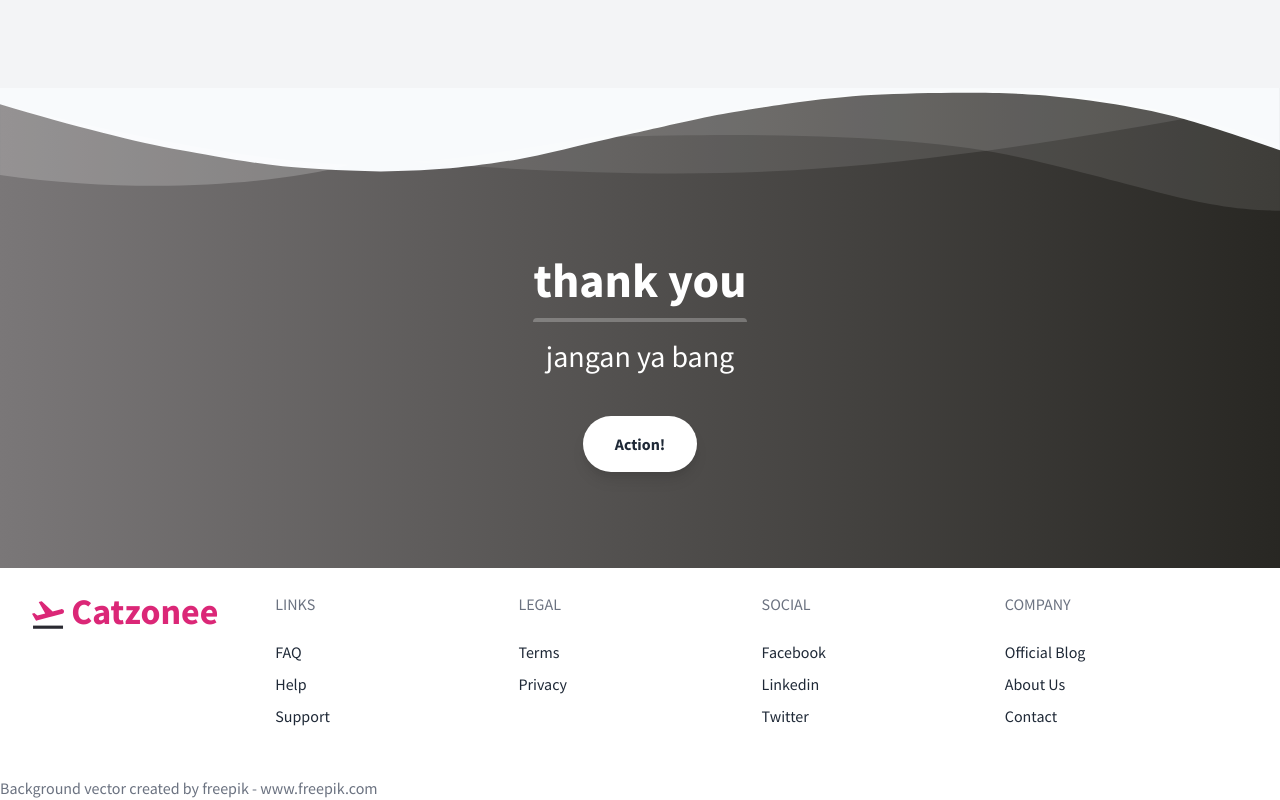
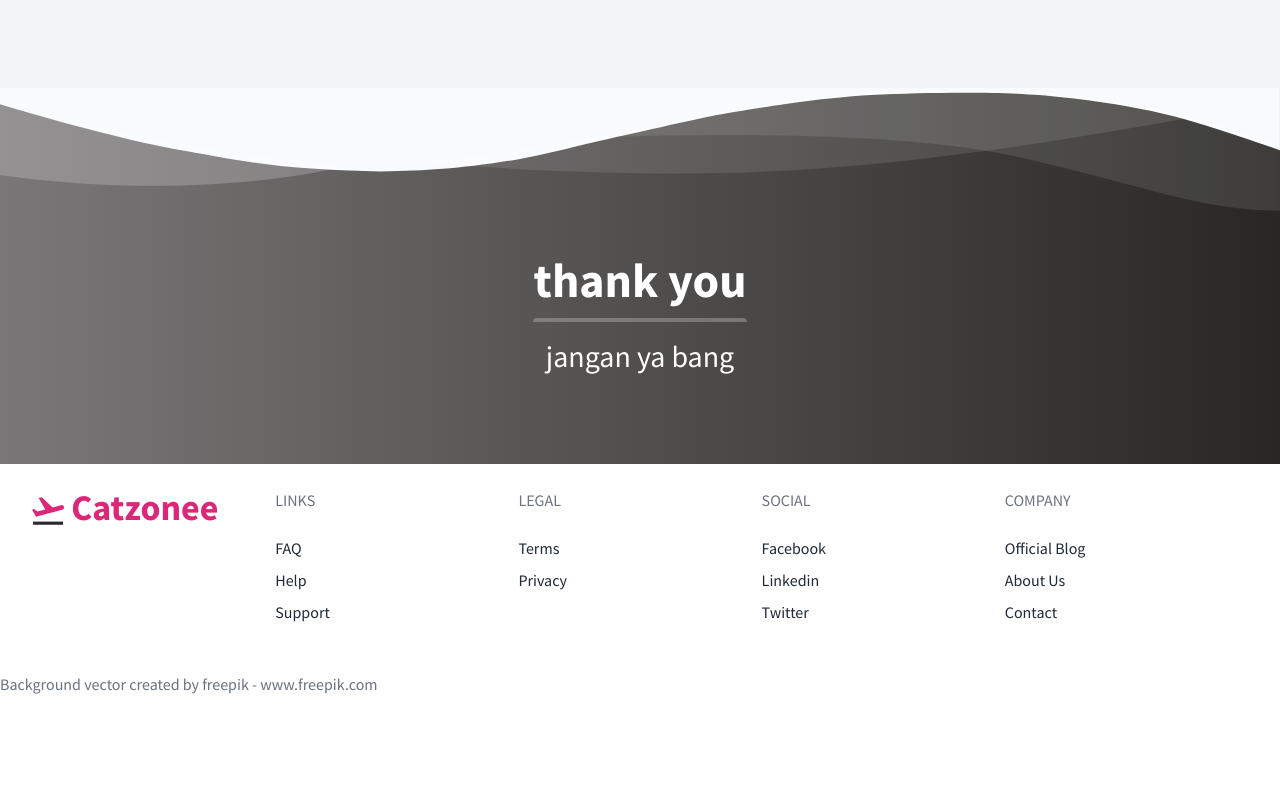
Before and after one commit to ctznnn/ok.github.io, a plain HTML site: page index.html in a window 1280 px wide. Shown: the part 2979-3779 px from the top of the page. After the commit the page ends 3675 px from the top, so only its background shows below. Drawn offline with nearby package versions, Linux system fonts and the light colour scheme.

Commit message:
index.html

```diff
--- a/index.html
+++ b/index.html
@@ -258,9 +258,6 @@
       <h3 class="my-4 text-3xl leading-tight">
        jangan ya bang
       </h3>
-      <button class="mx-auto lg:mx-0 hover:underline bg-white text-gray-800 font-bold rounded-full my-6 py-4 px-8 shadow-lg focus:outline-none focus:shadow-outline transform transition hover:scale-105 duration-300 ease-in-out">
-        Action!
-      </button>
     </section>
     <!--Footer-->
     <footer class="bg-white">
```
